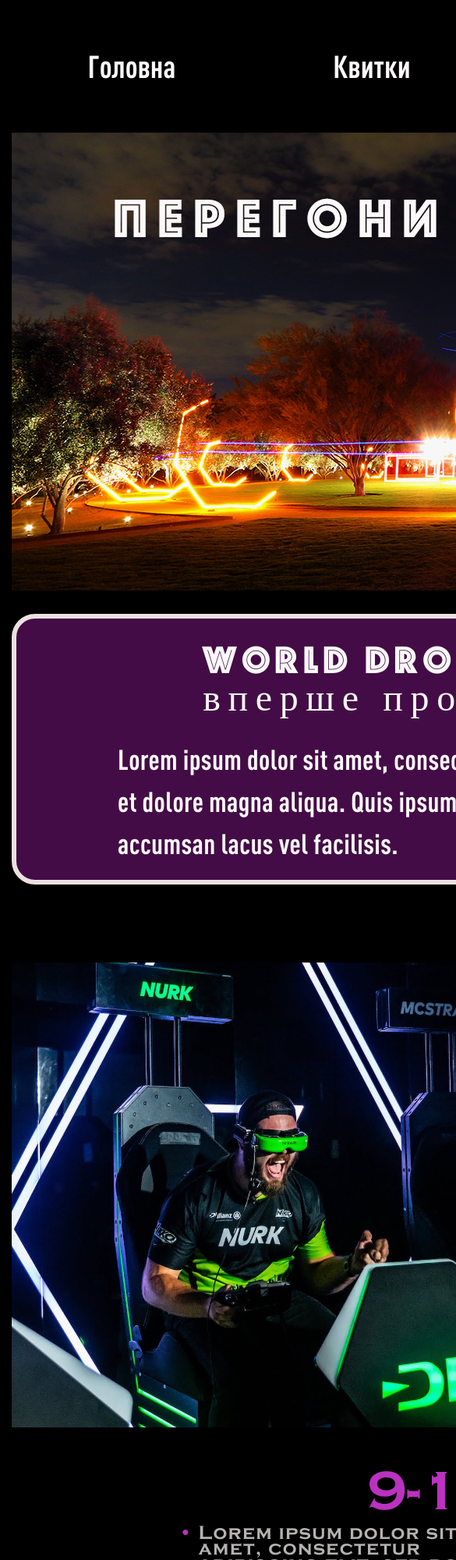
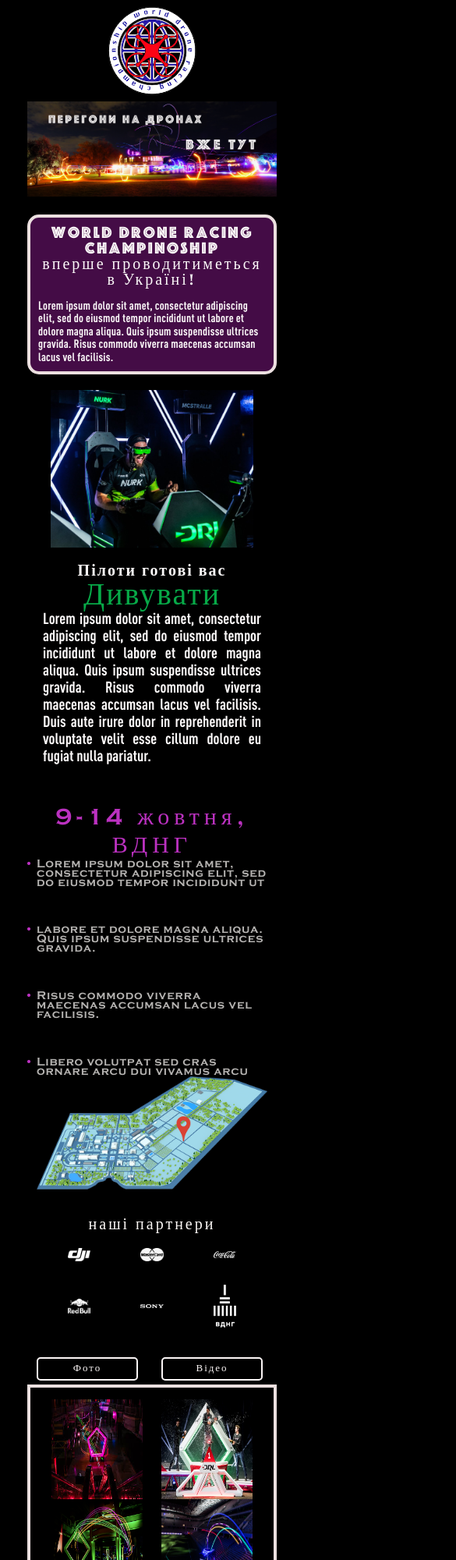
Before and after one commit to KnackeredMe/lab3, a plain HTML site: page index.html in a window 390 px wide. Shown: the top 2000 px of the page at 78% size, 585 px wide, since content can reach past the window. Drawn offline with nearby package versions, Linux system fonts and the light colour scheme; a web font is replaced by a local one.

Commit message:
Responsive check

```diff
--- a/css/styles.css
+++ b/css/styles.css
@@ -5,6 +5,10 @@ ul {
 a {
   text-decoration: none;
 }
+
+/* * {
+  outline: 1px solid red;
+} */
 
 a:hover,
 a:focus {
@@ -34,14 +38,8 @@ img {
 }
 
 body {
-  background-color: #000;
-}
-
-.wrapper {
-  width: 1570px;
-  padding-left: 15px;
-  padding-right: 15px;
-  margin: 0 auto;
+  background-color: #000000;
+  width: 100%;
 }
 
 /* =====HEADER====== */
@@ -52,16 +50,17 @@ body {
 }
 
 .logo {
-  max-width: 170px;
-  max-height: 170px;
+  max-width: 130px;
+  max-height: 130px;
 }
 
 .main-menu-link {
   color: #fcf9f9;
   font-family: "Condensed";
-  font-size: 40px;
+  font-size: 30px;
   font-weight: 700;
   font-style: normal;
+  letter-spacing: 0.15em;
 }
 
 .glow:hover,
@@ -73,8 +72,8 @@ body {
 
 .glow-logo:hover,
 .glow-logo:focus {
-  -webkit-filter: drop-shadow(0px 0px 20px rgba(92, 42, 218, 0.7));
-  filter: drop-shadow(0px 0px 20px rgba(92, 42, 218, 0.7));
+  -webkit-filter: drop-shadow(0px 0px 50px rgba(92, 42, 218, 0.7));
+  filter: drop-shadow(0px 0px 50px rgba(92, 42, 218, 0.7));
 }
 
 /* =======HERO=======*/
@@ -82,20 +81,20 @@ body {
 /* ======BANNER======*/
 
 .announcement-container {
-  margin-top: 30px;
-  border-radius: 30px;
+  margin-top: 23px;
+  border-radius: 23px;
   border: 6px solid #ece0e0;
   background-color: #440c46;
-  padding-top: 30px;
-  padding-bottom: 20px;
-  padding-left: 130px;
-  padding-right: 130px;
+  padding-top: 20px;
+  padding-bottom: 10px;
+  padding-left: 100px;
+  padding-right: 100px;
 }
 
 .announcement-heading-span {
   color: #fcf9f9;
   font-family: "Phosphor";
-  font-size: 48px;
+  font-size: 30px;
   font-weight: 400;
   font-style: normal;
   letter-spacing: 0.1em;
@@ -103,42 +102,44 @@ body {
 
 .announcement-heading {
   text-align: center;
-  margin-bottom: 25px;
+  margin-bottom: 15px;
   color: #fcf9f9;
   font-family: "Copperplate";
-  font-size: 48px;
+  font-size: 30px;
   font-weight: 400;
   font-style: normal;
   line-height: 1;
-  letter-spacing: 0.2em;
+  letter-spacing: 0.15em;
 }
 
 .announcement-text {
   color: #fcf9f9;
   font-family: "Condensed";
-  font-size: 36px;
+  font-size: 27px;
   font-weight: 700;
   font-style: normal;
-  letter-spacing: 0.01em;
+  letter-spacing: 0.015em;
+  line-height: 1.1;
+  letter-spacing: 0.015em;
 }
 
 /* ===ENTERTAINMENT==*/
 
 .entertaining-content-container {
-  padding-left: 35px;
+  padding-left: 26px;
 }
 
 .entertaining-content {
   display: flex;
   align-items: center;
-  margin-top: 100px;
+  margin-top: 75px;
 }
 
 .entertaining-content-heading {
   text-align: center;
   color: #fcf9f9;
   font-family: "Copperplate";
-  font-size: 42px;
+  font-size: 39px;
   font-weight: 700;
   font-style: normal;
   letter-spacing: 0.1em;
@@ -148,7 +149,7 @@ body {
 .entertaining-content-span {
   color: #07a948;
   font-family: "SignPainter";
-  font-size: 102px;
+  font-size: 77px;
   font-weight: 400;
   font-style: normal;
 }
@@ -157,39 +158,32 @@ body {
   text-align: justify;
   color: #fcf9f9;
   font-family: "Condensed";
-  font-size: 50px;
+  font-size: 38px;
   font-weight: 700;
   font-style: normal;
-  line-height: 1;
+  line-height: 1.1;
 }
 
 /* ====PLACE&TIME====*/
 .place-and-time {
-  margin-top: 40px;
+  margin-top: 30px;
 }
-
-/* .place-and-time-list-item:not(:last-child) {
-  margin-bottom: 25px;
-} */
 
 .place-and-time-list {
   display: flex;
   flex-direction: column;
   justify-content: space-between;
-  height: 310px;
+  height: 278px;
 }
 
-.place-and-time-container {
-  padding-left: 130px;
-  padding-right: 120px;
-}
 .place-and-time-heading {
   text-align: center;
   color: #bb31c0;
   font-family: Copperplate;
-  font-size: 72px;
+  font-size: 54px;
   font-weight: 400;
   font-style: normal;
+  letter-spacing: 0.2em;
 }
 
 .place-and-time-list-item::before {
@@ -204,7 +198,7 @@ body {
 .place-and-time-list-item {
   color: #b5b3b1;
   font-family: Copperplate;
-  font-size: 25px;
+  font-size: 22px;
   font-weight: 400;
   font-style: normal;
   line-height: 0.8;
@@ -213,54 +207,57 @@ body {
 
 /* =====PARTNERS=====*/
 
-/* .partners-list {
-  display: flex;
-  align-items: center;
-  flex-wrap: wrap;
-  justify-content: space-around;
-  align-content: center;
-} */
-
 .partners-logo {
   margin: 0 auto;
+  max-height: 130px;
 }
 
 .partners {
-  margin-top: 50px;
+  margin-top: 38px;
+}
+
+.w-100 {
+  height: 30px;
 }
 
 .partners-heading {
-  margin-bottom: 30px;
+  margin-bottom: 23px;
   text-transform: lowercase;
   text-align: center;
   color: #fcf8f6;
   font-family: Copperplate;
-  font-size: 80px;
+  font-size: 60px;
   font-weight: 400;
   font-style: normal;
+
   letter-spacing: 0.15em;
   line-height: 0.7;
 }
 /* =====GALLERY======*/
+.gallery-icon {
+  width: 52px;
+  height: 37px;
+}
 
 .media-gallery {
-  margin-top: 50px;
+  margin-top: 38px;
 }
 
 .tablinks {
   display: flex;
   align-items: center;
   justify-content: center;
-  width: 240px;
-  height: 50px;
-  border-radius: 25px;
-  border: 6px solid #fbf6f6;
+  width: 180px;
+  height: 38px;
+  border-radius: 20px;
+  border: 4px solid #fbf6f6;
   background-color: transparent;
   cursor: pointer;
+  padding: 2px;
 
   color: #fbf6f6;
   font-family: Copperplate;
-  font-size: 48px;
+  font-size: 36px;
   font-weight: 400;
   font-style: normal;
   letter-spacing: 0.15em;
@@ -268,36 +265,38 @@ body {
 
 .tabcontent {
   margin-top: 5px;
-  border: 5px solid #ece0e0;
-  padding: 20px;
+  border: 4px solid #ece0e0;
+  padding: 15px;
   margin-left: 0;
   margin-right: 0;
 }
 
 .tab-image {
-  width: 260px;
-  height: 170px;
+  width: 195px;
+  height: 128px;
 }
 
 /* ======FOOTER======*/
 
 .footer {
-  margin-top: 30px;
-  box-shadow: 0 0 43px 14px rgba(92, 42, 218, 0.61);
+  margin-top: 23px;
+  box-shadow: 0 0 30px 10px rgba(92, 42, 218, 0.61);
   border-top-right-radius: 30px;
   border-top-left-radius: 30px;
   background-image: url(../img/dark-metal-grid-8.jpg);
-  padding-top: 50px;
-  padding-bottom: 50px;
+  padding-top: 34px;
+  padding-bottom: 34px;
+
   letter-spacing: 0.2em;
+  line-height: 0.9;
 }
 
 .footer-social-list-link:not(:last-child) {
-  margin-right: 20px;
+  margin-right: 15px;
 }
 
 .footer-social-list {
-  margin-top: 20px;
+  margin-top: 15px;
   display: flex;
   align-items: center;
 }
@@ -305,7 +304,7 @@ body {
 .footer-fast-heading {
   color: #fbf6f6;
   font-family: Copperplate;
-  font-size: 30px;
+  font-size: 22px;
   font-weight: 400;
   font-style: normal;
 }
@@ -313,20 +312,169 @@ body {
 .footer-mail {
   color: #b5b3b1;
   font-family: Copperplate;
-  font-size: 24px;
+  font-size: 18px;
   font-weight: 400;
   font-style: normal;
 }
 
 .footer-fast-link {
-  margin-top: 25px;
   color: #adaba9;
   font-family: Copperplate;
-  font-size: 24px;
+  font-size: 18px;
   font-weight: 400;
   font-style: normal;
 }
 
 .footer-fast-items {
-  margin-top: 20px;
+  margin-top: 5px;
 }
+
+.footer-fast-list {
+  margin-top: 15px;
+}
+
+.footer-social-list-image {
+  height: 30px;
+}
+
+/* ===MEDIAREQUESTS=== */
+@media screen and (max-width: 599px) {
+  .wrapper {
+    width: 320px;
+    margin: 0 auto;
+  }
+  .sm-hidden {
+    position: absolute;
+    clip: rect(0 0 0 0);
+    width: 1px;
+    height: 1px;
+    margin: -1px;
+  }
+
+  .announcement-container {
+    border-radius: 15px;
+    border: 4px solid #ece0e0;
+    padding: 10px;
+  }
+
+  .announcement-heading {
+    font-size: 20px;
+  }
+
+  .announcement-heading-span {
+    font-size: 20px;
+  }
+
+  .announcement-text {
+    font-size: 15px;
+  }
+
+  /* ===ENTERTAINMENT==*/
+
+  .entertaining-content {
+    margin: 0px;
+  }
+
+  .entertaining-content-container {
+    padding-left: 0px;
+  }
+
+  .entertaining-content-photo {
+    padding-left: 30px;
+    padding-right: 30px;
+    padding-top: 20px;
+  }
+  .entertaining-image {
+    max-width: calc(100%-2 * 30px);
+  }
+
+  .entertaining-content-heading {
+    font-size: 20px;
+  }
+
+  .entertaining-content-span {
+    font-size: 40px;
+  }
+
+  .entertaining-content-text {
+    font-size: 20px;
+  }
+
+  .entertaining-content-container {
+    padding: 20px;
+  }
+  /* ===PLACE&TIME=== */
+  .place-and-time-heading {
+    font-size: 30px;
+  }
+
+  .place-and-time-container {
+    margin: 0px;
+  }
+
+  .place-and-time-list-item {
+    font-size: 15px;
+  }
+
+  /* ======PARTNERS====== */
+
+  .partners-list {
+    margin: 0px;
+  }
+
+  .partners-heading {
+    font-size: 20px;
+  }
+
+  /* ======GALLERY====== */
+
+  .tab {
+    margin: 0px;
+  }
+
+  .tab-button {
+    justify-content: center;
+  }
+
+  .tablinks {
+    border-radius: 5px;
+    border: 2px solid #fbf6f6;
+    background-color: transparent;
+    padding: 2px;
+    font-size: 13px;
+    width: 130px;
+    height: 30px;
+  }
+
+  /* ======FOOTER======*/
+
+  .footer-mail {
+    font-size: 5px;
+    width: 30%;
+  }
+
+  .footer {
+    margin: 0px;
+    box-shadow: 0 0 30px 10px rgba(92, 42, 218, 0.61);
+    border-top-right-radius: 0px;
+    border-top-left-radius: 0px;
+    background-image: url(../img/dark-metal-grid-8.jpg);
+    padding-top: 0px;
+  }
+}
+
+@media screen and (min-width: 600px) {
+  .wrapper {
+    width: 600px;
+    margin: 0 auto;
+  }
+}
+
+@media screen and (min-width: 1200px) {
+  .wrapper {
+    width: 1200px;
+    padding-left: 15px;
+    padding-right: 15px;
+    margin: 0 auto;
+  }
+}
--- a/index.html
+++ b/index.html
@@ -1,6 +1,5 @@
 <!DOCTYPE html>
 <html lang="en">
-
 <head>
     <meta charset="UTF-8">
     <meta name="viewport" content="width=device-width, initial-scale=1.0">
@@ -9,19 +8,19 @@
         integrity="sha384-giJF6kkoqNQ00vy+HMDP7azOuL0xtbfIcaT9wjKHr8RbDVddVHyTfAAsrekwKmP1" crossorigin="anonymous">
     <link rel="stylesheet" href="https://cdnjs.cloudflare.com/ajax/libs/modern-normalize/1.0.0/modern-normalize.min.css">
     <link rel="stylesheet" href="./css/fonts.css" />
+    <link rel="stylesheet" href="./css/media.css" />
     <link rel="stylesheet" href="./css/styles.css" />
 </head>
-
 <body>
-    <div class="wrapper col-12">
+    <div class="wrapper">
         <div class="header">
             <nav class="main-menu container">
                 <ul class="main-menu-list row align-items-center justify-content-center">
                     <li class="main-menu-item col glow">
-                        <a class="main-menu-link" href=#><span class="menu-text-container">Головна</span></a>
+                        <a class="main-menu-link sm-hidden" href=#><span class="menu-text-container">Головна</span></a>
                     </li>
                     <li class="main-menu-item col glow">
-                        <a class="main-menu-link" href=#><span class="menu-text-container">Квитки</span></a>
+                        <a class="main-menu-link sm-hidden" href=#><span class="menu-text-container">Квитки</span></a>
                     </li>
                     <li class="main-menu-item col">
                         <a class="main-menu-link" href="#">
@@ -31,22 +30,19 @@
                         </a>
                     </li>
                     <li class="main-menu-item col glow">
-                        <a class="main-menu-link" href=#><span class="menu-text-container">Галерея</span></a>
+                        <a class="main-menu-link sm-hidden" href=#><span class="menu-text-container">Галерея</span></a>
                     </li>
                     <li class="main-menu-item col glow">
-                        <a class="main-menu-link" href=#><span class="menu-text-container">Контакти</span></a>
+                        <a class="main-menu-link sm-hidden" href=#><span class="menu-text-container">Контакти</span></a>
                     </li>
                 </ul>
             </nav>
         </div>
 
         <div class="main_content">
-            <div class="col-12">
             <div class="banner">
                 <img alt="Перегони на дронах вже тут" src="img/banner2.png">
             </div>
-            </div>
-            <div class="col-12">
             <div class="announcement">
                 <section class="announcement-container">
                     <h2 class="announcement-heading"><span class="announcement-heading-span">World Drone Racing Champinoship</span><br>вперше проводитиметься в Україні!</h2>
@@ -56,14 +52,11 @@
                         lacus vel facilisis.</p>
                 </section>
             </div>
+            <div class="entertaining-content row">
+                <div class="entertaining-content-photo col-xl-6 col-12">
+                    <img class="entertaining-image" alt="Учасник минулого турніру в Німеччині" src="img/entertainment.jpg">
                 </div>
-            <div class="col-12">
-                <div class="entertaining-content">
-                    <div class="col-6">
-                        <img alt="Учасник минулого турніру в Німеччині" src="img/entertainment.jpg">
-                    </div>
-                    <div class="col-6 entertaining-content-container">
-                        <section class="entertaining-content-section">
+                <div class="col-xl-6 col-12 entertaining-content-container">
                     <h2 class="entertaining-content-heading">Пілоти готові вас<br><span class="entertaining-content-span">Дивувати</span></h2>
                     <p class="entertaining-content-text">Lorem ipsum dolor sit amet, consectetur adipiscing elit, sed do eiusmod tempor incididunt
                         ut labore et dolore magna
@@ -71,17 +64,14 @@
                         lacus vel facilisis. Duis aute
                         irure dolor in reprehenderit in voluptate velit esse cillum dolore eu fugiat nulla
                         pariatur.</p>
-                        </section>
                 </div>
             </div>
-            </div>
-            <div class="col-12">
             <div class="place-and-time">
                 <section>
                     <h2 class="place-and-time-heading">9-14 жовтня, ВДНГ</h2>
-                        <div class="place-and-time-container row align-items-center justify-content-center">
-                            <div class="col-1"></div>
-                            <div class="col-4">
+                    <div class="place-and-time-container row align-items-center justify-content-between">
+                        <div class="col-xl-1"></div>
+                        <div class="col-xl-4 col-12 place-and-time-text">
                             <ul class="place-and-time-list">
                                 <li class="place-and-time-list-item">Lorem ipsum dolor sit amet, consectetur adipiscing elit, sed do eiusmod tempor
                                     incididunt ut</li>
@@ -90,84 +80,76 @@
                                 <li class="place-and-time-list-item">Libero volutpat sed cras ornare arcu dui vivamus arcu</li>
                             </ul>
                         </div>
-                            <div class="col-6">
+                        <div class="col-xl-6 col-12">
                             <img alt="Карта ВДНГ" src="img/map.png">
                         </div>
-                            <div class="col-1"></div>
+                        <div class="col-xl-1"></div>
                     </div>
                 </section>
             </div>
-            </div>
-            <div class="col-12">
             <div class="partners">
                 <h2 class="partners-heading">Наші партнери</h2>
                 <ul class="partners-list row align-items-center justify-content-evenly">
-                        <li class="col-2">
+                    <li class="col-xl-2 col-2">
                         <a href=#><img class="partners-logo glow-logo" alt="Логотип DJI" src="img/dji_logo.png"></a>
                     </li>
-                        <li class="col-2">
+                    <li class="col-xl-2 col-2">
                         <a href=#><img class="partners-logo glow-logo" alt="Логотип Master Card" src="img/Master_Card_logo.png"></a>
                     </li>
-                        <li class="col-2">
+                    <li class="col-xl-2 col-2">
                         <a href=#><img class="partners-logo glow-logo" alt="Логотип Coca Cola" src="img/Coca_Cola_logo.png"></a>
                     </li>
                     <div class="w-100"></div>
-                        <li class="col-2">
+                    <li class="col-xl-2 col-2">
                         <a href=#><img class="partners-logo glow-logo" alt="Логотип Red Bull" src="img/Red_Bull_logo.png"></a>
                     </li>
-                        <li class="col-2">
+                    <li class="col-xl-2 col-2">
                         <a href=#><img class="partners-logo glow-logo" alt="Логотип Sony" src="img/Sony_logo.png"></a>
                     </li>
-                        <li class="col-2">
+                    <li class="col-xl-2 col-2">
                         <a href=#><img class="partners-logo glow-logo" alt="Логотип ВДНГ" src="img/VDNG_logo.png"></a>
                     </li>
                 </ul>
             </div>
-            </div>
-            <div class="col-12">
             <div class="media-gallery">
-                    <div class="tab row">
-                        <div class="col-1">
+                <div class="tab row align-items-end">
+                    <div class="col-xl-1 sm-hidden">
                         <img class="gallery-icon" alt="Значок галереї" src="img/Gallery_icon.png">
                     </div>
-                        <div class="col-2">
+                    <div class="col-xl-2 col-6 tab-button">
                         <button class="tablinks" onclick="openGallery(event, 'Фото')">Фото</button>
                     </div>
-                        <div class="col-2">
+                    <div class="col-xl-2 col-6 tab-button">
                         <button class="tablinks" onclick="openGallery(event, 'Відео')">Відео</button>
                     </div>
                 </div>
                 <div id="Фото" class="tabcontent row">
-                        <div class="col-2">
+                    <div class="col-xl-2 col-6">
                         <img class="tab-image" alt="Кадри з турніру" src="img/tab_photo_1.jpg">
                     </div>
-                        <div class="col-2">
+                    <div class="col-xl-2 col-6">
                         <img class="tab-image" alt="Кадри з турніру" src="img/tab_photo_2.jpg">
                     </div>
-                        <div class="col-2">
+                    <div class="col-xl-2 col-6">
                         <img class="tab-image" alt="Кадри з турніру" src="img/tab_photo_3.png">
                     </div>
-                        <div class="col-2">
+                    <div class="col-xl-2 col-6">
                         <img class="tab-image" alt="Кадри з турніру" src="img/tab_photo_4.jpg">
                     </div>
-                        <div class="col-2">
+                    <div class="col-xl-2 col-6">
                         <img class="tab-image" alt="Кадри з турніру" src="img/tab_photo_5.jpg">
                     </div>
-                        <div class="col-2">
+                    <div class="col-xl-2 col-6">
                         <img class="tab-image" alt="Кадри з турніру" src="img/tab_photo_6.jpg">
                     </div>
-
-                    </div>
-                    <!-- <div id="Відео" class="tabcontent">
-
-                    </div> -->
                 </div>
             </div>
         </div>
         <div class="footer row align-items-center justify-content-around">
-            <div class="footer-left col-3">
+            <div class="col-xl-3 col-6">
                 <h3 class="footer-fast-heading">Швидкі посилання</h3>
                 <ul class="footer-fast-list">
+                    <li class="footer-fast-items glow"><a class="footer-fast-link" href="#">Про WDRC</a></li>
                     <li class="footer-fast-items glow"><a class="footer-fast-link" href="#">Магазин</a></li>
                     <li class="footer-fast-items glow"><a class="footer-fast-link" href="#">Працюй в WDRC</a></li>
                     <li class="footer-fast-items glow"><a class="footer-fast-link" href="#">Правила та умови</a></li>
@@ -175,30 +157,29 @@
                     <li class="footer-fast-items glow"><a class="footer-fast-link" href="#">Нагороди</a></li>
                 </ul>
             </div>
-            <div class="col-2"></div>
-            <div class="footer-right col-3">
+            <div class="col-xl-2 sm-hidden"></div>
+            <div class="col-xl-3 col-6">
                 <p class="footer-mail">Mail:</p>
                 <a class="footer-mail glow" href="mailto:WDRCLeague@gmail.com">WDRCLeague@gmail.com</a>
                 <ul class="footer-social-list">
                     <li class="footer-social-list-link">
-                        <a href=#><img class="glow-logo" alt="Посилання на сторінку в twitter" src="img/twitter_icon.png"></a>
+                        <a href=#><img class="footer-social-list-image glow-logo" alt="Посилання на сторінку в twitter" src="img/twitter_icon.png"></a>
                     </li>
                     <li class="footer-social-list-link">
-                        <a href=#><img class="glow-logo" alt="Посилання на YouTube канал" src="img/YouTube_icon.png"></a>
+                        <a href=#><img class="footer-social-list-image glow-logo" alt="Посилання на YouTube канал" src="img/YouTube_icon.png"></a>
                     </li>
                     <li class="footer-social-list-link">
-                        <a href=#><img class="glow-logo" alt="Посилання на сторінку в tumblr" src="img/Tumblr_icon.png"></a>
+                        <a href=#><img class="footer-social-list-image glow-logo" alt="Посилання на сторінку в tumblr" src="img/Tumblr_icon.png"></a>
                     </li>
                     <li class="footer-social-list-link">
-                        <a href=#><img class="glow-logo" alt="Посилання на сторінку в facebook" src="img/FaceBook_icon.png"></a>
+                        <a href=#><img class="footer-social-list-image glow-logo" alt="Посилання на сторінку в facebook" src="img/FaceBook_icon.png"></a>
                     </li>
                     <li class="footer-social-list-link">
-                        <a href=#><img class="glow-logo" alt="Посилання на сторінку в instagram" src="img/Instagram_icon.png"></a>
+                        <a href=#><img class="footer-social-list-image glow-logo" alt="Посилання на сторінку в instagram" src="img/Instagram_icon.png"></a>
                     </li>
                 </ul>
             </div>
         </div>
     </div>
 </body>
-
 </html>
```
Also changed, not shown: 1 other file. Lines whose indentation alone changed are shown as unchanged.
